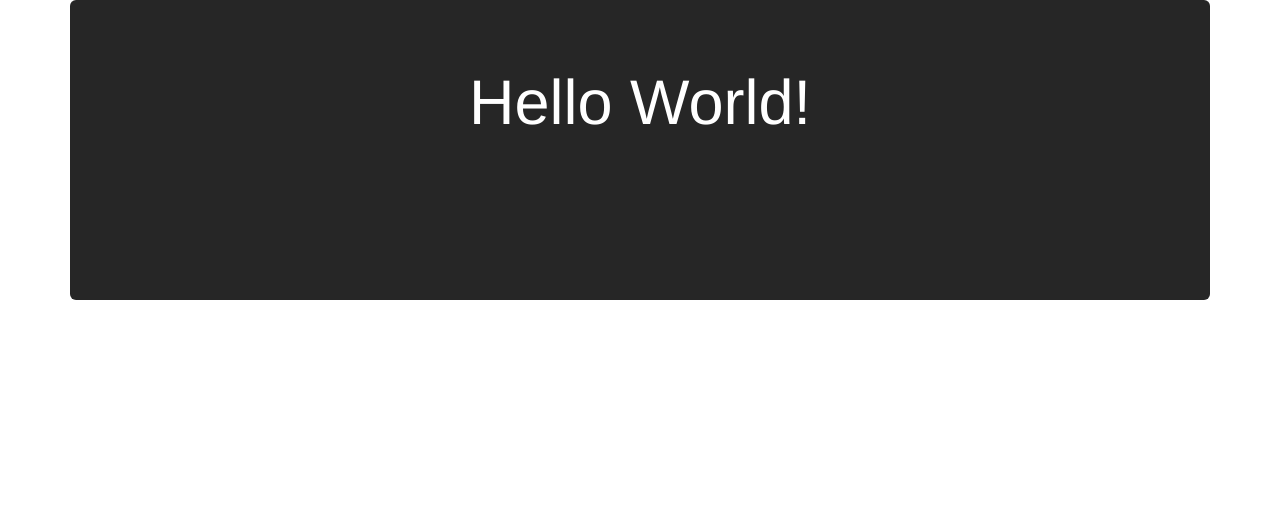
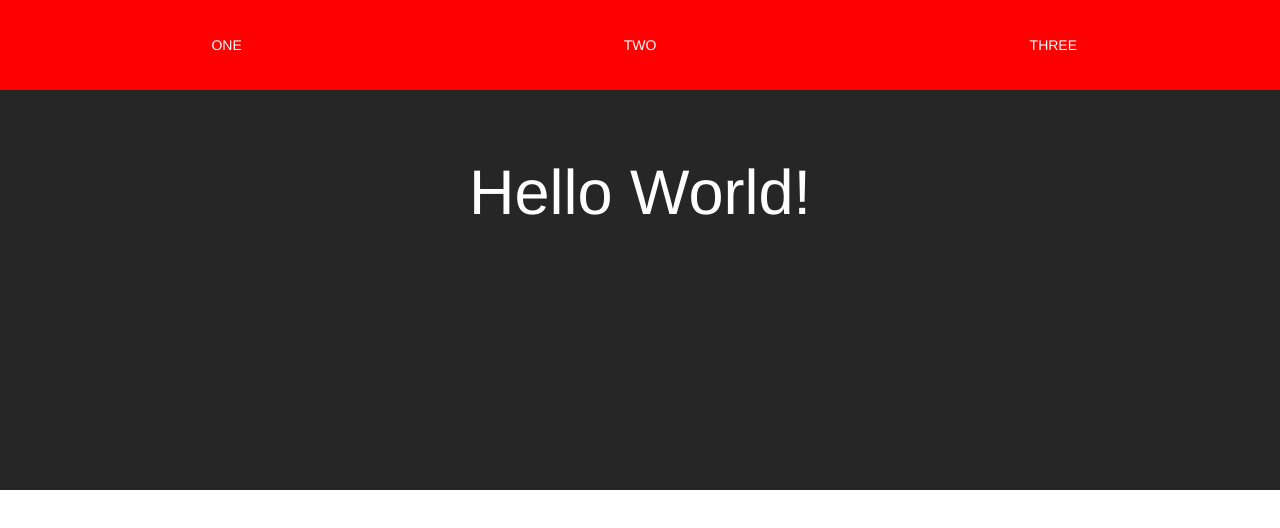
Before and after one commit to ETS-ReactNative4/clickyGame, a React (Create React App) app in the folder clicky-game/: page / in a window 1280 px wide. Shown: the top 528 px of the page. Built offline with nearby package versions, Linux system fonts and the light colour scheme.

Commit message:
Header component is built and redered in bootstrap.

```diff
--- a/clicky-game/src/App.jsx
+++ b/clicky-game/src/App.jsx
@@ -1,5 +1,3 @@
-
-
 
 /*
     APP FILE CONTAINS THE APP COMPONENT THAT ALL THE OTHER GET RENDERED ON.
@@ -10,6 +8,8 @@ import React, {Component} from "react";
 
 // JUMBOTRON
 import Jumbotron from "./components/Jumbotron";
+//HEADER
+import Header from "./components/Header";
 
 // APP COMPONENT
 class App extends Component {
@@ -17,12 +17,15 @@ class App extends Component {
     render () {
         // RETRUN THIS HTML
         return (
-            // BOOTSTRAP CONTAINER
-            <div className="container">
-                <div className="row text-center">
-                    <div className="col-xs-12 col-sm-12 col-md-12">
+            // THESE COMPONENTS STAY OUT OF THE CONTAINER
+            <div>
+                {/* HEADER */}
+                <div className="row">
+                    <Header />
+                </div>
+                {/* JUMBOTRON */}
+                <div className="row">
                         <Jumbotron  />
-                    </div>
                 </div>
             </div>
         ); // END RETURN
--- /dev/null
+++ b/clicky-game/src/components/Header/Header.css
@@ -0,0 +1,8 @@
+
+
+.header {
+    color: #ffffff;
+    padding: 35px;
+    clear: 'both';
+    background-color: red;
+}
--- /dev/null
+++ b/clicky-game/src/components/Header/Header.jsx
@@ -0,0 +1,34 @@
+
+/*
+    HEADER.JSX CONTAINS THE HEADER COMPONENT
+*/
+
+// DEPENDENCIES
+import React from "react";
+// HEADER STYLES
+import "./Header.css";
+
+// HEADER COMPONENT
+const Header = ({ children }) => {
+    // RETURN THE HTML FOR THE HEADER
+    return (
+        // HEADER
+        <div className="col-xs-12 col-xs-12 col-md-12 text-center header">
+            {/* COMMUMN ONE */}
+            <div className="col-xs-4">
+                ONE
+            </div>
+            {/* COMMUMN TWO */}
+            <div className="col-xs-4">
+                TWO
+            </div>
+            {/* COMMUMN THREE */}
+            <div className="col-xs-4">
+                THREE
+            </div>
+        </div>
+    ); // END RETURN
+}; // END HEADER
+
+// EXPORT HEADER
+export default Header;
--- /dev/null
+++ b/clicky-game/src/components/Header/index.js
@@ -0,0 +1 @@
+export { default } from "./Header";
--- a/clicky-game/src/components/Jumbotron/Jumbotron.css
+++ b/clicky-game/src/components/Jumbotron/Jumbotron.css
@@ -6,7 +6,7 @@
 
 .jumbotron {
     color: #ffffff;
-    height: 300px;
+    height: 400px;
     clear: 'both';
     background-color: #262626;
 }
--- a/clicky-game/src/components/Jumbotron/Jumbotron.jsx
+++ b/clicky-game/src/components/Jumbotron/Jumbotron.jsx
@@ -1,3 +1,9 @@
+
+/*
+    JUMBOTRON.JSX CONTAINS THE JUMBOTRON COMPONENT
+*/
+
+// DEPENDENCIES
 import React from "react";
 // JUMBOTRON STYLES
 import "./Jumbotron.css";
@@ -6,8 +12,8 @@ import "./Jumbotron.css";
 const Jumbotron = ({ children }) => {
     // RETURN THE HTML FOR THE JUMBOTRON
     return (
-        // JUMBOTRON START
-        <div className="jumbotron">
+        // BOOTSTRAP JUMBOTRON
+        <div className="jumbotron col-xs-12 col-sm-12 col-md-12 text-center">
             <h1>
                 Hello World!
             </h1>
```
